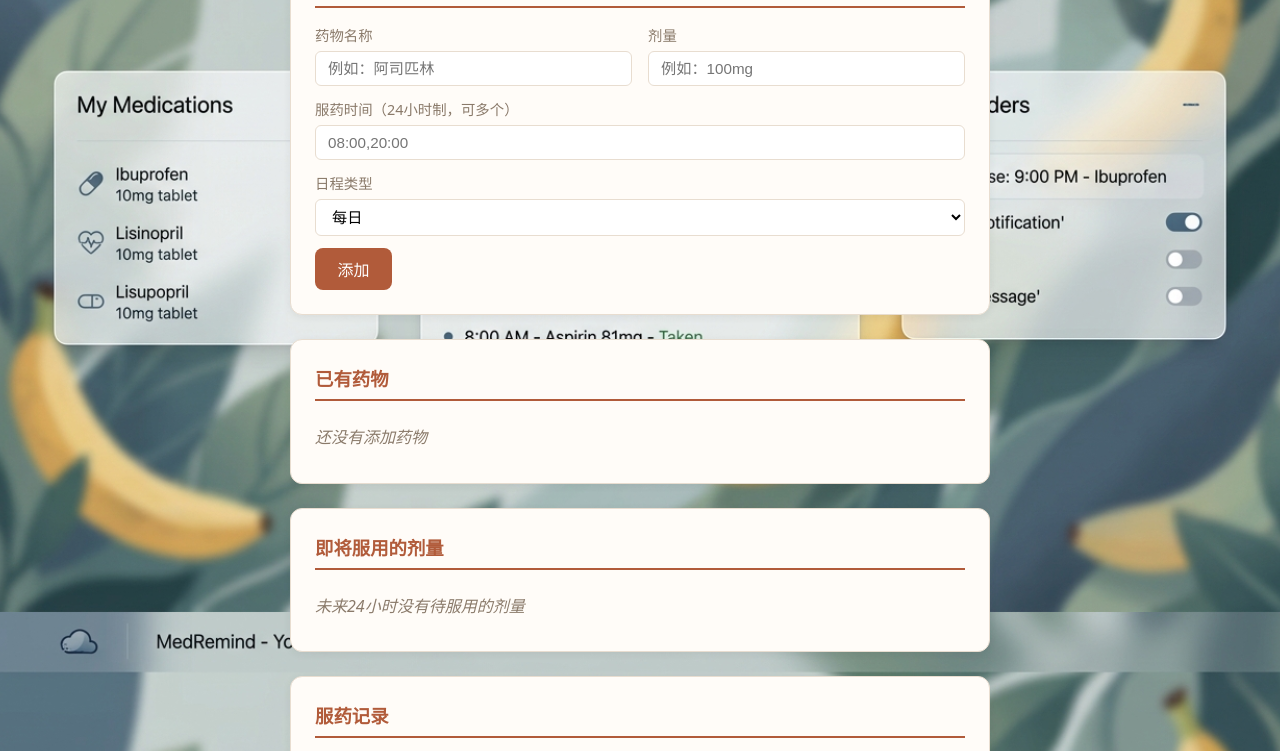
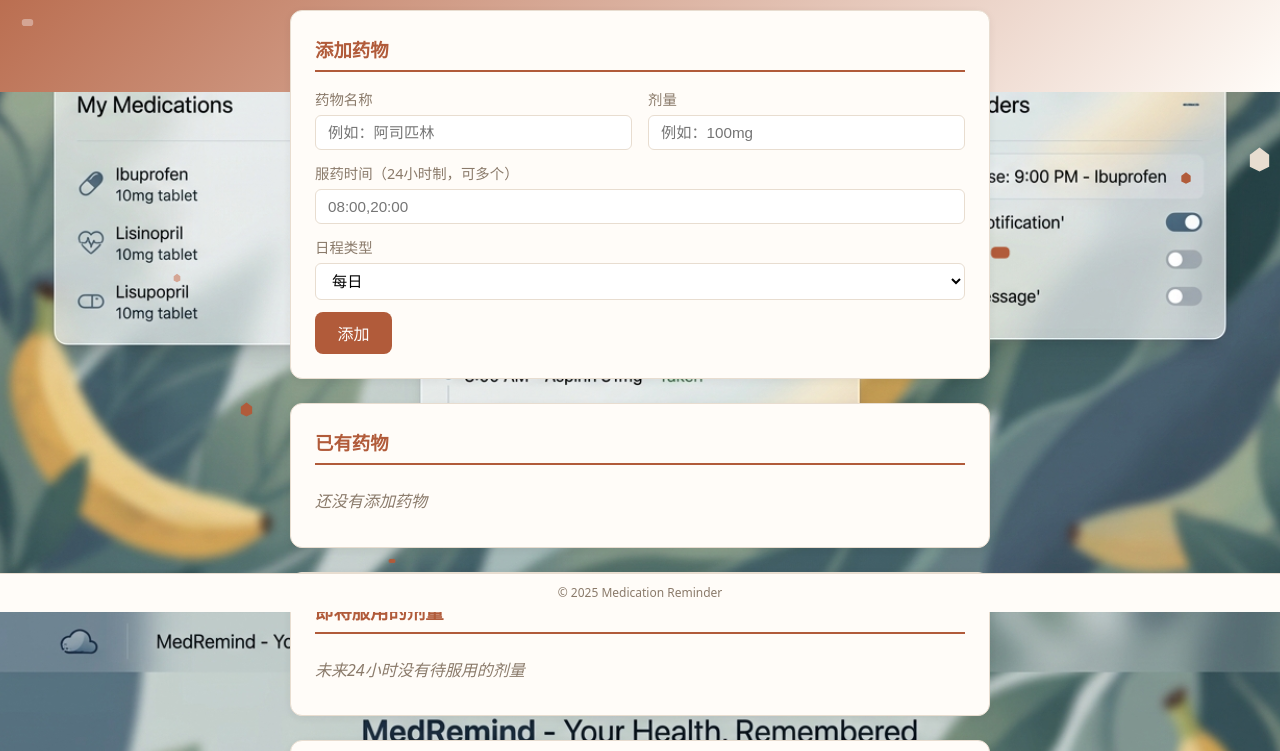
Before and after one commit to frank-LIU8213/symphony-sandbox, a plain HTML site: page index.html in a window 1280 px wide. Shown: the part 188-939 px from the top of the page. Drawn offline with Linux system fonts and the light colour scheme.

Commit message:
synthesis: integration pass for NEX-25

```diff
--- a/animations.js
+++ b/animations.js
@@ -5,8 +5,8 @@
   // Internal helpers
   // ---------------------------------------------------------------------------
 
-  const PULSE_THRESHOLD_MS = 30000;   // pulse dose if due within 30 seconds
-  const CHECK_INTERVAL_MS = 10000;    // re‑evaluate pulse states every 10 s
+  const PULSE_THRESHOLD_MS = 30 * 60 * 1000; // 30 minutes
+  const CHECK_INTERVAL_MS = 5000;             // every 5 seconds
 
   /** @type {boolean} */
   let _enableFadeIn = true;
--- a/decorations.js
+++ b/decorations.js
@@ -12,12 +12,12 @@
     if (initialized) return;
     initialized = true;
 
-    options = options || {};
-    const headerText = options.headerText || '用药提醒';
-    const particleCount = options.particleCount;
-    const count = (typeof particleCount === 'number' && particleCount > 0)
-      ? particleCount
-      : 12;
+    const opts = options || {};
+    const headerText = opts.headerText || '用药提醒';
+    const particleCount =
+      typeof opts.particleCount === 'number' && opts.particleCount > 0
+        ? opts.particleCount
+        : 15; // default to 15 per spec
 
     const body = document.body;
 
@@ -26,37 +26,45 @@
     floatContainer.className = 'med-decor-floating-container';
     body.prepend(floatContainer);
 
-    for (let i = 0; i < count; i++) {
+    const colors = ['#b15b3a', '#c17b5a', '#e8ddd0', '#d4a594', '#a07a5a'];
+
+    for (let i = 0; i < particleCount; i++) {
       const isPill = Math.random() > 0.5;
-      const el = document.createElement('div');
-      el.className = isPill ? 'med-decor-pill' : 'med-decor-leaf';
+      const particle = document.createElement('div');
+      particle.className =
+        'med-decor-particle ' + (isPill ? 'med-decor-pill' : 'med-decor-leaf');
 
-      // random size between 18px and 50px
-      const size = 18 + Math.random() * 32;
+      // size between 10‑30 px
+      const size = Math.floor(10 + Math.random() * 21);
+      particle.style.width = size + 'px';
+      particle.style.height = size + 'px';
+
+      // random start position
+      particle.style.left = Math.random() * 100 + '%';
+      particle.style.top = Math.random() * 100 + '%';
+
+      // colour from Claude palette
+      const color = colors[Math.floor(Math.random() * colors.length)];
+      particle.style.color = color;
+
+      // SVG icon (pill or leaf)
       if (isPill) {
-        el.style.width = size + 'px';
-        el.style.height = (size * 0.45) + 'px';
+        particle.innerHTML =
+          '<svg xmlns="http://www.w3.org/2000/svg" viewBox="0 0 24 24" width="100%" height="100%">' +
+          '<rect x="4" y="7" width="16" height="10" rx="4" fill="currentColor"/>' +
+          '</svg>';
       } else {
-        el.style.width = size + 'px';
-        el.style.height = (size * 0.6) + 'px';
-        // random inline rotation (animation uses translate only)
-        el.style.transform = 'rotate(' + (Math.random() * 360) + 'deg)';
+        particle.innerHTML =
+          '<svg xmlns="http://www.w3.org/2000/svg" viewBox="0 0 24 24" width="100%" height="100%">' +
+          '<path d="M12 2 L4 8 L4 18 L12 22 L20 18 L20 8Z" fill="currentColor"/>' +
+          '</svg>';
       }
 
-      // random position
-      el.style.left = (Math.random() * 100) + '%';
-      el.style.top  = (Math.random() * 100) + '%';
+      // stagger animation start / duration
+      particle.style.animationDelay = Math.random() * 8 + 's';
+      particle.style.animationDuration = 10 + Math.random() * 10 + 's';
 
-      // colour from Claude palette
-      var colors = ['#b15b3a', '#c17b5a', '#e8ddd0', '#d4a594', '#a07a5a'];
-      el.style.backgroundColor = colors[Math.floor(Math.random() * colors.length)];
-      el.style.opacity = (0.12 + Math.random() * 0.25).toFixed(3);
-
-      // stagger animation start
-      el.style.animationDelay = (Math.random() * 8) + 's';
-      el.style.animationDuration = (10 + Math.random() * 10) + 's';
-
-      floatContainer.appendChild(el);
+      floatContainer.appendChild(particle);
     }
 
     // ---- Decorative header (subtle gradient backdrop) ----
@@ -71,7 +79,7 @@
     // ---- Footer ----
     const footer = document.createElement('div');
     footer.className = 'med-decor-footer';
-    footer.textContent = 'MedReminder · 用药提醒 v1.0';
+    footer.textContent = '© 2025 Medication Reminder';
     body.appendChild(footer);
   }
 
--- a/index.html
+++ b/index.html
@@ -5,6 +5,10 @@
   <meta name="viewport" content="width=device-width, initial-scale=1.0">
   <title>用药提醒</title>
   <link rel="stylesheet" href="styles.css">
+  <link rel="stylesheet" href="animations.css">
+  <link rel="stylesheet" href="decorations.css">
+  <link rel="stylesheet" href="themes.css">
+  <link rel="stylesheet" href="sound.css">
 </head>
 <body>
   <div id="app">
@@ -12,6 +16,7 @@
       <h1>💊 用药提醒</h1>
       <p class="app__subtitle">智能服药管理 · Claude风格</p>
     </header>
+    <div id="theme-container"></div>
 
     <!-- 添加药物 -->
     <section class="card form-card">
@@ -119,6 +124,11 @@
   <script src="logging.js"></script>
   <script src="notifications.js"></script>
   <script src="background.js"></script>
+  <script src="types.js"></script>
+  <script src="animations.js"></script>
+  <script src="decorations.js"></script>
+  <script src="theming.js"></script>
+  <script src="sound.js"></script>
   <script src="main.js"></script>
 
   <!-- Inline UI logic for schedule field visibility and settings -->
--- a/main.js
+++ b/main.js
@@ -16,12 +16,18 @@
   // --- Initialise new UI modules ---
   if (window.MedRemAnimations) {
     MedRemAnimations.initAnimations({ enableFadeIn: true, enablePulse: true });
+
+    // Ensure required sections get fade-in per acceptance criteria
+    ['upcoming-doses', 'medication-list', 'history-list'].forEach(function (id) {
+      var el = document.getElementById(id);
+      if (el) MedRemAnimations.fadeInSection(el);
+    });
   }
   if (window.MedRemDecorations) {
-    MedRemDecorations.initDecorations({ headerText: '💊 用药提醒', particleCount: 10 });
+    MedRemDecorations.initDecorations({ headerText: '💊 用药提醒', particleCount: 15 });
   }
   if (window.MedRemTheming) {
-    MedRemTheming.initThemeToggle('settings-section');
+    MedRemTheming.initThemeToggle('theme-container');
   }
   if (window.MedRemSound) {
     MedRemSound.initSoundSettings('settings-section');
@@ -159,7 +165,12 @@
         // store history entry (date will be now)
         MedRemLogging.markDoseTaken(doseId, medName);
         render();
-        playBeep(); // immediate audio feedback
+        // Play sound via MedRemSound to respect volume & sound settings
+        if (window.MedRemSound) {
+          MedRemSound.playSound('beep');
+        } else {
+          playBeep();
+        }
 
         // Trigger animation if module available
         if (window.MedRemAnimations) {
--- a/styles.css
+++ b/styles.css
@@ -20,7 +20,7 @@
 body {
   font-family: var(--claude-font);
   margin: 0;
-  padding: 2rem 1rem;
+  padding: 2rem 1rem 5rem;   /* increased bottom padding to avoid footer overlap */
   min-height: 100vh;
   background: var(--claude-bg);
   color: var(--claude-text);
```
